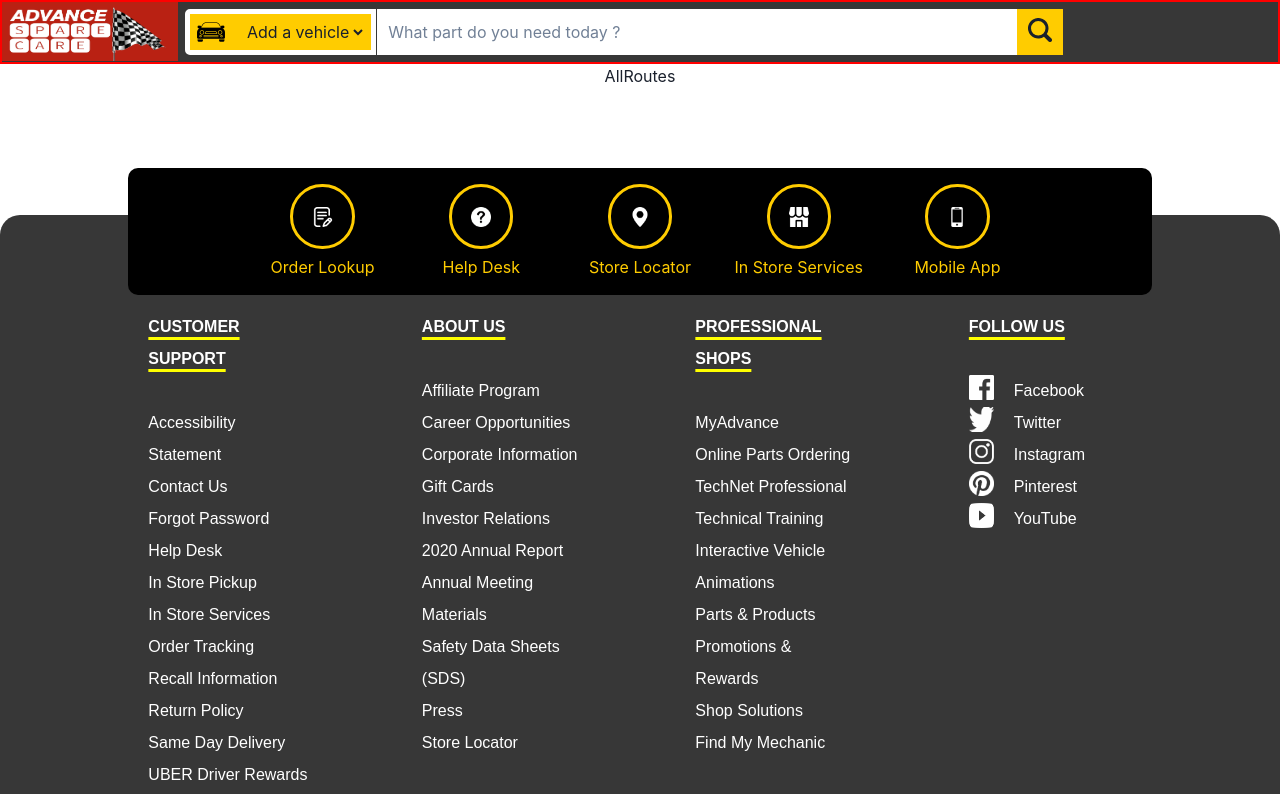
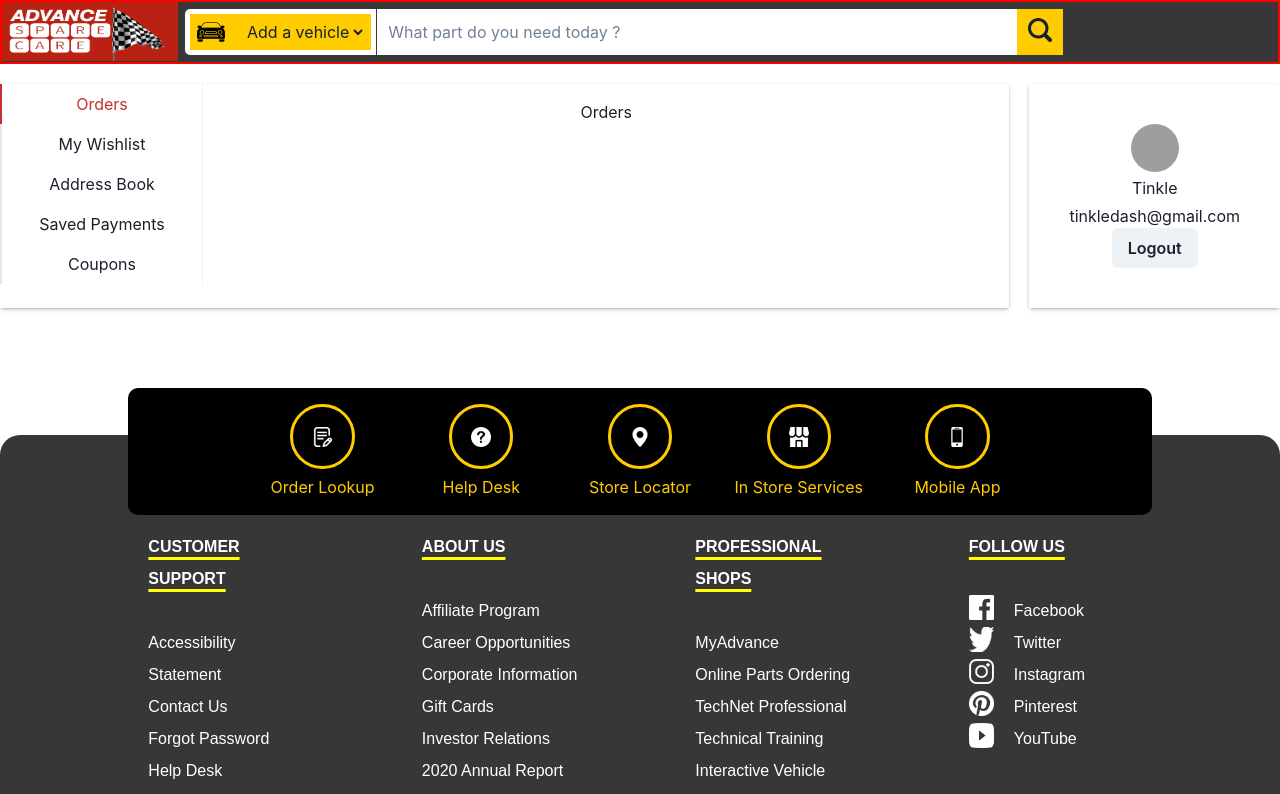
Before and after one commit to SORDE12/Advance-Spare-Care, a React (Create React App) app in the folder frontend/: page /user in a window 1280 px wide. Shown: the top 794 px of the page. Built offline with nearby package versions, Linux system fonts and the light colour scheme; grey boxes are pictures that could not be loaded.

Commit message:
userpage

```diff
--- /dev/null
+++ b/frontend/src/Components/User/index.jsx
@@ -0,0 +1 @@
+export { default as User } from "./user";
--- /dev/null
+++ b/frontend/src/Components/User/user.jsx
@@ -0,0 +1,21 @@
+import React from "react";
+import { Box, Avatar, Text, Button } from "@chakra-ui/react";
+
+const user = () => {
+  return (
+    <div>
+      <Box
+        // w={{ base: "100%", sm: "100%", lg: "25%" }}
+        padding={10}
+        boxShadow="rgba(50, 50, 93, 0.25) 0px 2px 5px -1px, rgba(0, 0, 0, 0.3) 0px 1px 3px -1px"
+      >
+        <Avatar src="https://bit.ly/broken-link" />
+        <Text margin={1}>Tinkle</Text>
+        <Text>tinkledash@gmail.com</Text>
+        <Button>Logout</Button>
+      </Box>
+    </div>
+  );
+};
+
+export default user;
--- a/frontend/src/Pages/AllRoutes.jsx
+++ b/frontend/src/Pages/AllRoutes.jsx
@@ -1,11 +1,16 @@
-import React from 'react'
+import React from "react";
+import { Route, Routes } from "react-router-dom";
+import Userpage from "./Userpage";
 
 const AllRoutes = () => {
   return (
     <div>
-      AllRoutes
+      <Routes>
+        {/* user page */}
+        <Route path="/user" element={<Userpage />} />
+      </Routes>
     </div>
-  )
-}
+  );
+};
 
-export default AllRoutes
+export default AllRoutes;
--- /dev/null
+++ b/frontend/src/Pages/Userpage.jsx
@@ -0,0 +1,67 @@
+import React from "react";
+import {
+  Box,
+  Text,
+  Tabs,
+  TabList,
+  TabPanels,
+  Tab,
+  TabPanel,
+  Center,
+  Divider,
+} from "@chakra-ui/react";
+import { User } from "../Components/User";
+
+const Userpage = () => {
+  return (
+    <Box
+      display="flex"
+      //   flexDirection={{
+      //     base: "column-reverse",
+      //     sm: "column-reverse",
+      //     lg: "row",
+      //   }}
+      gap={5}
+      marginTop="20px"
+      justifyContent="center"
+    >
+      <Box
+        boxShadow="rgba(50, 50, 93, 0.25) 0px 2px 5px -1px, rgba(0, 0, 0, 0.3) 0px 1px 3px -1px"
+        flexBasis="80%"
+      >
+        <Tabs orientation="vertical" colorScheme="red">
+          <TabList w="25%">
+            <Tab>Orders</Tab>
+            <Tab>My Wishlist</Tab>
+            <Tab>Address Book</Tab>
+            <Tab>Saved Payments</Tab>
+            <Tab>Coupons</Tab>
+          </TabList>
+          <Center height="inherit">
+            <Divider orientation="vertical" />
+          </Center>
+          <TabPanels>
+            <TabPanel>
+              <Text>Orders</Text>
+            </TabPanel>
+            <TabPanel>
+              <Text>My Wishlist</Text>
+            </TabPanel>
+            <TabPanel>
+              <Text>Address Book</Text>
+            </TabPanel>
+            <TabPanel>
+              <p>Saved Payments</p>
+            </TabPanel>
+            <TabPanel>
+              <p>Coupons</p>
+            </TabPanel>
+          </TabPanels>
+        </Tabs>
+      </Box>
+      <User />
+    </Box>
+  );
+};
+
+export default Userpage;
```
